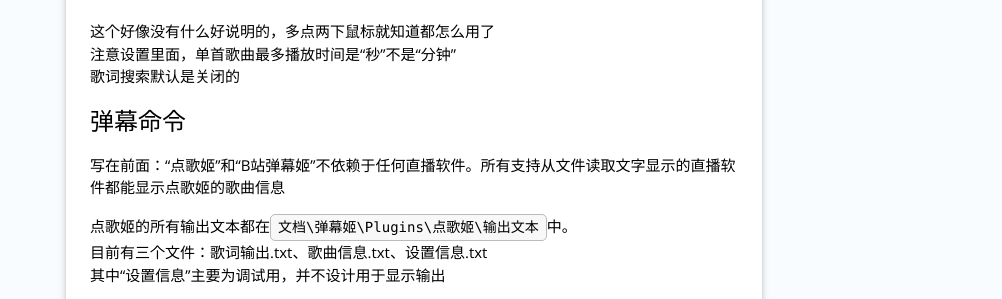
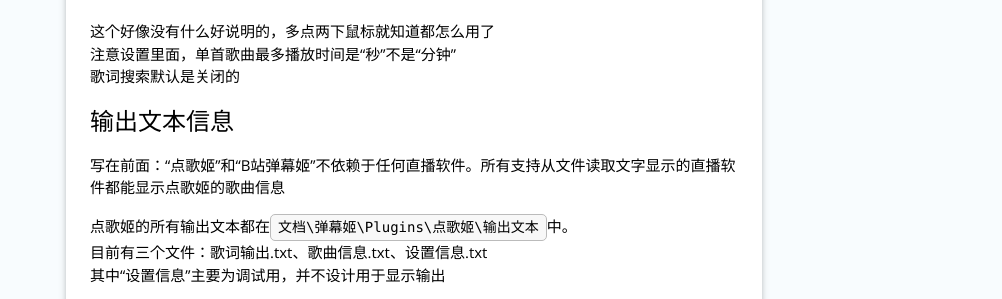
Before and after one commit to Bililive/www.danmuji.org, a Jekyll site: the page built from _plugin/DGJ.md, in a window 1280 px wide and 900 px high, scrolled down 2416 px. Shown: the part 156-455 px from the top of the window, without its empty margins (278-1280 px from the left). Built offline with Jekyll 4.4.1, drawn with Linux system fonts in a browser that asks for light colours; nearby versions of some CDN libraries; some web fonts are replaced; comment, search, counter and statistics services are not loaded.

Commit message:
修改错字

```diff
--- a/_plugin/DGJ.md
+++ b/_plugin/DGJ.md
@@ -84,7 +84,7 @@ plugin_dlnote: 请不要二次上传到其他网站谢谢
 歌词搜索默认是关闭的
 
 
-### <a name="usage_output"></a>弹幕命令
+### <a name="usage_output"></a>输出文本信息
 
 写在前面：“点歌姬”和“B站弹幕姬”不依赖于任何直播软件。所有支持从文件读取文字显示的直播软件都能显示点歌姬的歌曲信息
 
```
